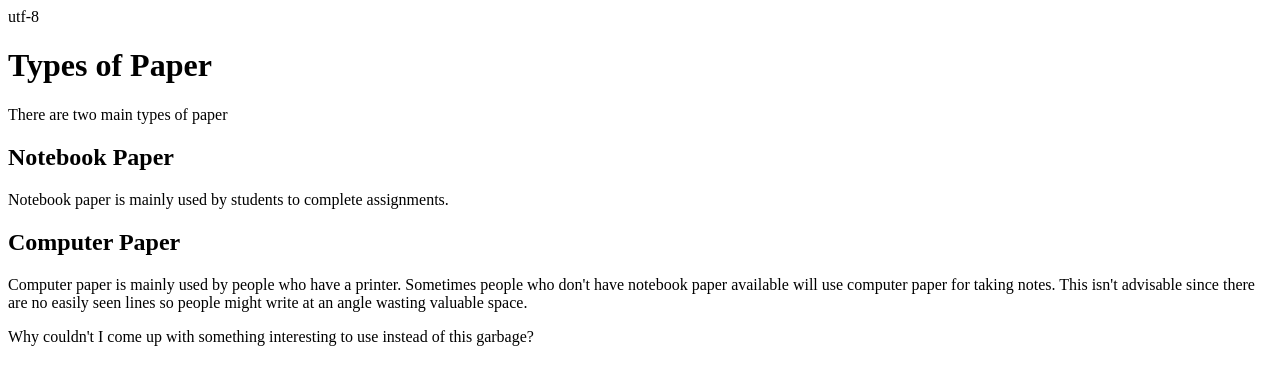
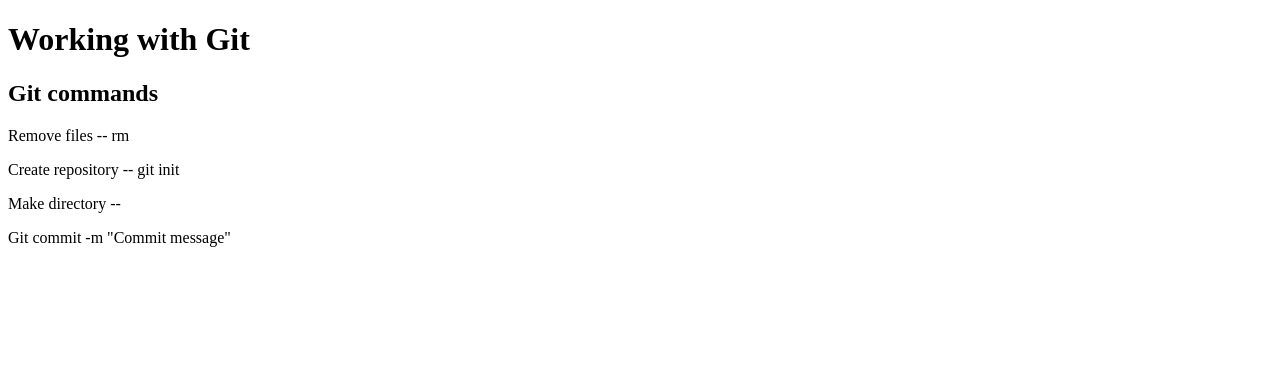
Before and after one commit to Simon2JohnDoe/practice00, a plain HTML site: page index.html in a window 1280 px wide. Drawn offline with Linux system fonts and the light colour scheme.

Commit message:
Changed subject from random gibberish to Git commands

```diff
--- a/index.html
+++ b/index.html
@@ -2,24 +2,17 @@
 <html>
 
 <head>
-    <title>Paper</title>
-    <meta>utf-8</meta>
+    <title>Git</title>
+    <meta utf-8>
 </head>
 
 <body>
-    <h1>Types of Paper</h1>
-    <p> There are two main types of paper</p>
-    <h2>Notebook Paper</h2>
-    <p>Notebook paper is mainly used by students to complete assignments.</p>
-    <h2>Computer Paper</h2>
-    <p>Computer paper is mainly used by people who have a printer.  Sometimes
-        people who don't have notebook paper available will use computer paper
-        for taking notes.  This isn't advisable since there are no easily seen
-        lines so people might write at an angle wasting valuable space.
-    </p>
-    <p>Why couldn't I come up with something interesting to use instead of this
-        garbage?
-    </p>
+    <h1>Working with Git</h1>
+    <h2> Git commands</h2>
+    <p>Remove files -- rm</p>
+    <p> Create repository -- git init</p>
+    <p> Make directory -- </p>
+    <p>Git commit -m "Commit message"</p>
 
 </body>
 
```
